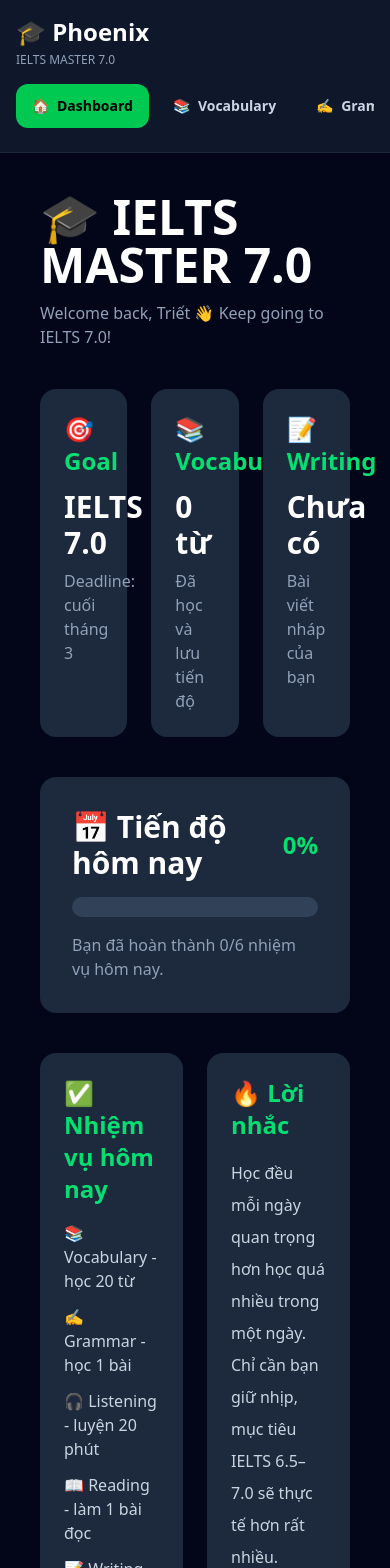
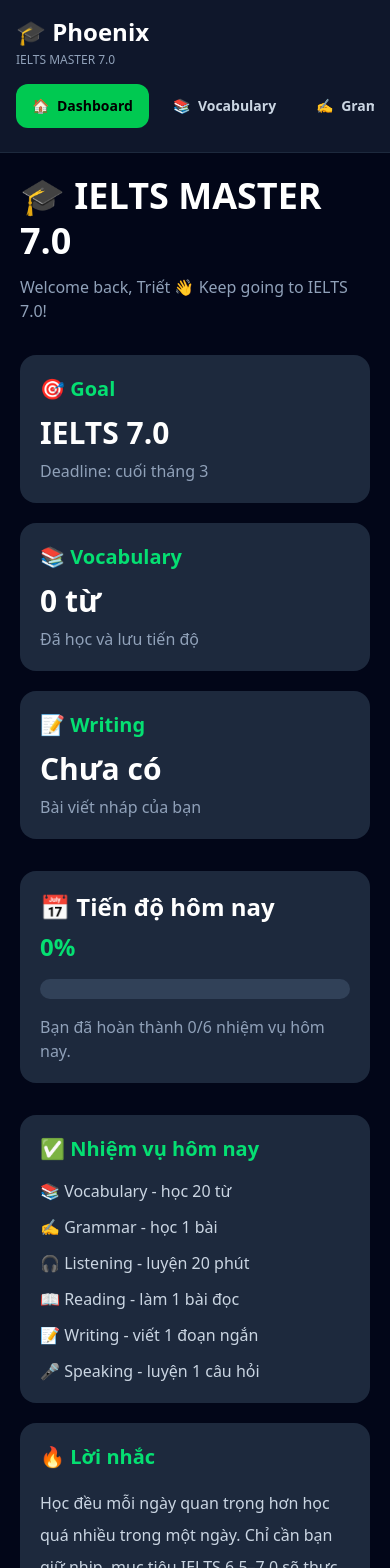
Before and after one commit to vominhhy369-svg/phoenix-ielts, a Next.js app: page / in a window 390 px wide. Shown: the top 1568 px of the page. Built offline with nearby package versions, Linux system fonts and the light colour scheme.

Commit message:
Fix mobile dashboard layout

```diff
--- a/app/page.tsx
+++ b/app/page.tsx
@@ -29,38 +29,51 @@
   const plannerProgress = Math.round((plannerTasks.length / totalTasks) * 100);
 
   return (
-    <main className="min-h-screen bg-slate-950 text-white p-10">
-      <h1 className="text-5xl font-bold mb-3">🎓 IELTS MASTER 7.0</h1>
+    <main className="min-h-screen bg-slate-950 text-white p-5 md:p-10">
+      <h1 className="text-4xl md:text-5xl font-bold mb-3 leading-tight">
+        🎓 IELTS MASTER 7.0
+      </h1>
 
-      <p className="text-slate-400 mb-10">
+      <p className="text-slate-400 mb-8 md:mb-10 text-base md:text-lg">
         Welcome back, Triết 👋 Keep going to IELTS 7.0!
       </p>
 
-      <div className="grid grid-cols-3 gap-6 mb-10">
-        <div className="bg-slate-800 rounded-2xl p-6">
-          <h2 className="text-2xl font-bold text-green-400">🎯 Goal</h2>
-          <p className="mt-3 text-3xl font-bold">IELTS 7.0</p>
+      <div className="grid grid-cols-1 gap-5 md:grid-cols-2 xl:grid-cols-3 mb-8 md:mb-10">
+        <div className="bg-slate-800 rounded-2xl p-5 md:p-6">
+          <h2 className="text-xl md:text-2xl font-bold text-green-400">
+            🎯 Goal
+          </h2>
+          <p className="mt-3 text-3xl md:text-4xl font-bold">IELTS 7.0</p>
           <p className="mt-2 text-slate-400">Deadline: cuối tháng 3</p>
         </div>
 
-        <div className="bg-slate-800 rounded-2xl p-6">
-          <h2 className="text-2xl font-bold text-green-400">📚 Vocabulary</h2>
-          <p className="mt-3 text-3xl font-bold">{learnedWords.length} từ</p>
+        <div className="bg-slate-800 rounded-2xl p-5 md:p-6">
+          <h2 className="text-xl md:text-2xl font-bold text-green-400">
+            📚 Vocabulary
+          </h2>
+          <p className="mt-3 text-3xl md:text-4xl font-bold">
+            {learnedWords.length} từ
+          </p>
           <p className="mt-2 text-slate-400">Đã học và lưu tiến độ</p>
         </div>
 
-        <div className="bg-slate-800 rounded-2xl p-6">
-          <h2 className="text-2xl font-bold text-green-400">📝 Writing</h2>
-          <p className="mt-3 text-3xl font-bold">
+        <div className="bg-slate-800 rounded-2xl p-5 md:p-6">
+          <h2 className="text-xl md:text-2xl font-bold text-green-400">
+            📝 Writing
+          </h2>
+          <p className="mt-3 text-3xl md:text-4xl font-bold">
             {hasWriting ? "Có bài" : "Chưa có"}
           </p>
           <p className="mt-2 text-slate-400">Bài viết nháp của bạn</p>
         </div>
       </div>
 
-      <div className="bg-slate-800 rounded-2xl p-8 mb-10">
-        <div className="flex justify-between items-center mb-4">
-          <h2 className="text-3xl font-bold">📅 Tiến độ hôm nay</h2>
+      <div className="bg-slate-800 rounded-2xl p-5 md:p-8 mb-8 md:mb-10">
+        <div className="flex flex-col gap-2 md:flex-row md:justify-between md:items-center mb-4">
+          <h2 className="text-2xl md:text-3xl font-bold">
+            📅 Tiến độ hôm nay
+          </h2>
+
           <p className="text-green-400 font-bold text-2xl">
             {plannerProgress}%
           </p>
@@ -78,9 +91,9 @@
         </p>
       </div>
 
-      <div className="grid grid-cols-2 gap-6">
-        <div className="bg-slate-800 rounded-2xl p-6">
-          <h2 className="text-2xl font-bold text-green-400 mb-4">
+      <div className="grid grid-cols-1 gap-5 md:grid-cols-2">
+        <div className="bg-slate-800 rounded-2xl p-5 md:p-6">
+          <h2 className="text-xl md:text-2xl font-bold text-green-400 mb-4">
             ✅ Nhiệm vụ hôm nay
           </h2>
 
@@ -94,8 +107,8 @@
           </ul>
         </div>
 
-        <div className="bg-slate-800 rounded-2xl p-6">
-          <h2 className="text-2xl font-bold text-green-400 mb-4">
+        <div className="bg-slate-800 rounded-2xl p-5 md:p-6">
+          <h2 className="text-xl md:text-2xl font-bold text-green-400 mb-4">
             🔥 Lời nhắc
           </h2>
 
```
